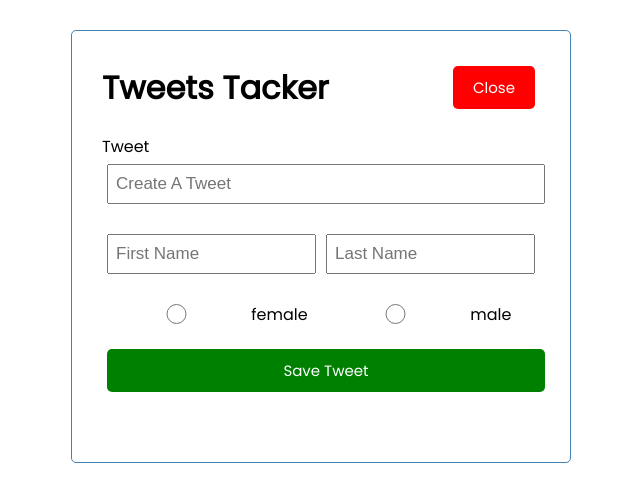
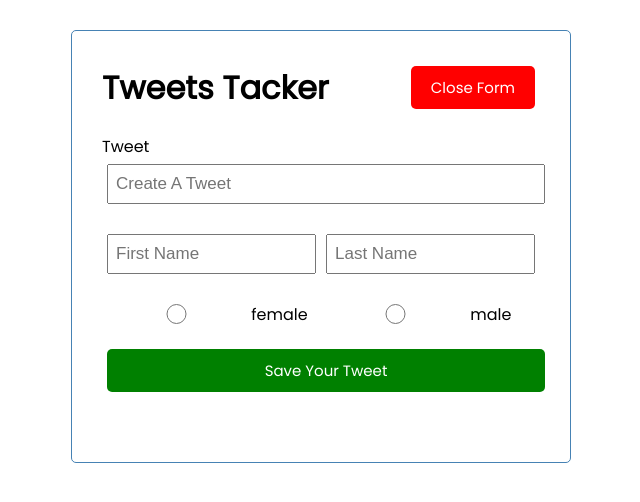
Before and after one commit to jeanwang2dev/fullstack-js-app-frontend, a Vue app: page / in a window 1280 px wide. Both pictures are taken after a click on the button "Create Tweet". Shown: the top 502 px of the page, without its empty margins (319-959 px from the left). Built offline with nearby package versions, Linux system fonts and the light colour scheme; no server answers.

Commit message:
update button text

```diff
--- a/src/components/CreateTweet.vue
+++ b/src/components/CreateTweet.vue
@@ -14,7 +14,7 @@
       <input type="radio" id="male" value="male" name="gender" v-model="gender">
       <label for="male">male</label>
     </div>
-    <input type="submit" value="Save Tweet" class="btn btn-block" />
+    <input type="submit" value="Save Your Tweet" class="btn btn-block" />
   </form>
 </template>
 
--- a/src/components/Header.vue
+++ b/src/components/Header.vue
@@ -2,7 +2,7 @@
     <header>
         <h1>{{ title }}</h1>
         <Button @btn-click="$emit('toggle-create-tweet')"
-                :btnText="showCreateTweet ? 'Close' : 'Create Tweet' "
+                :btnText="showCreateTweet ? 'Close Form' : 'Create Tweet' "
                 :color="showCreateTweet ? 'red' : 'green' " />
     </header>
 </template>
```
